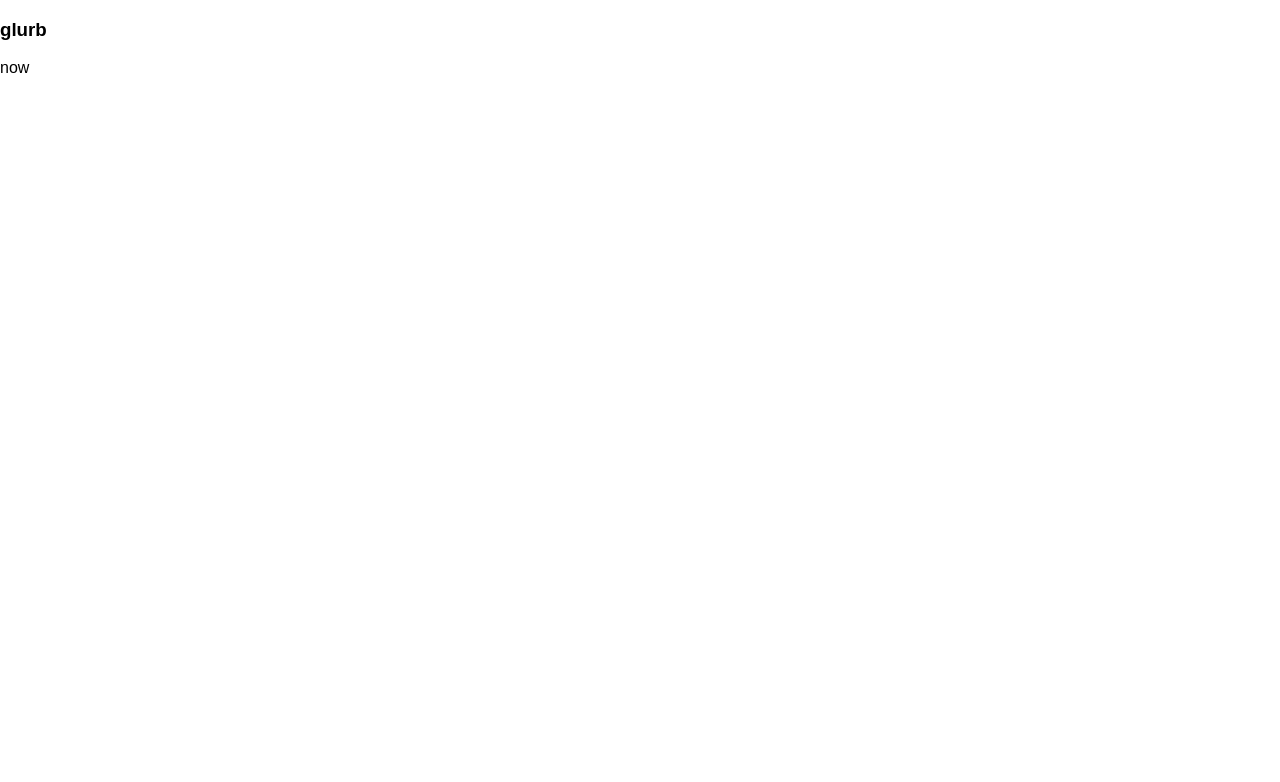
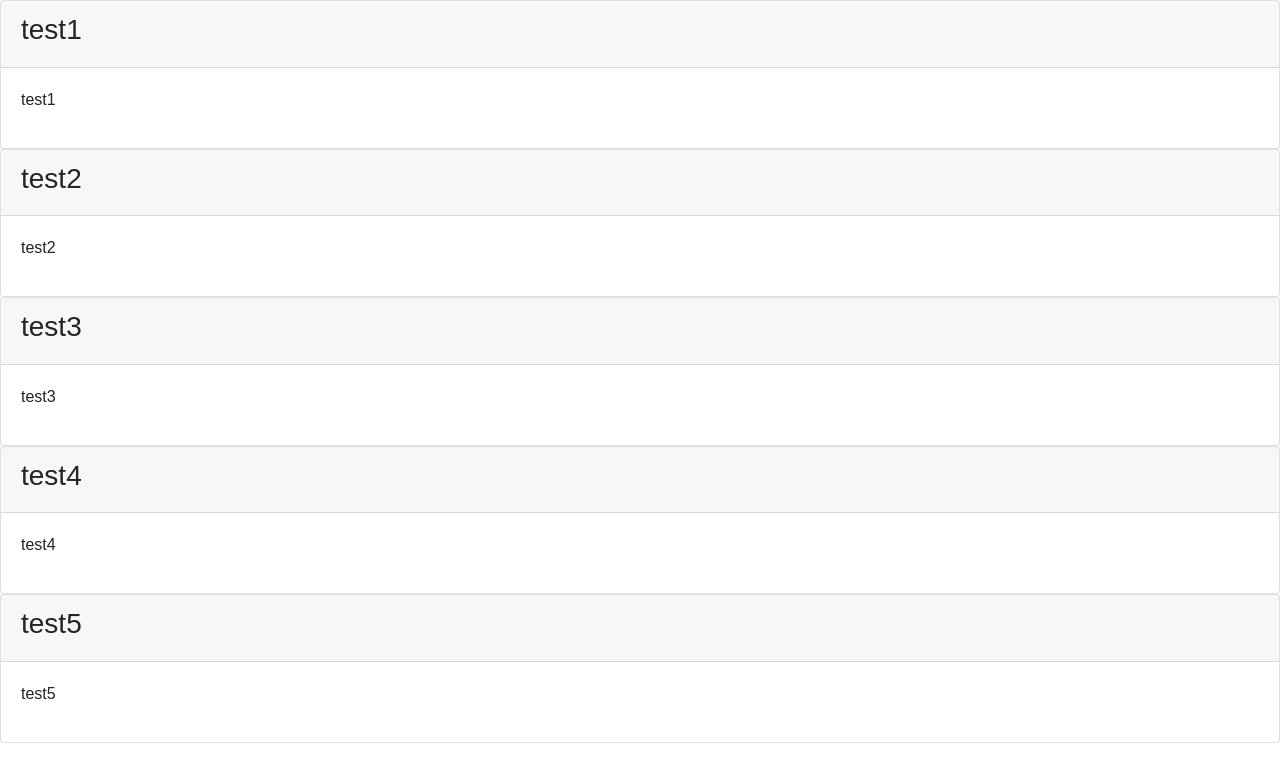
Before and after one commit to Mattmej/NYT-React-Search, a React (Create React App) app in the folder client/: page / in a window 1280 px wide. Shown: the top 782 px of the page. Built offline with nearby package versions, Linux system fonts and the light colour scheme.

Commit message:
Display multiple cards to page. This is to test the map method.

```diff
--- a/client/public/index.html
+++ b/client/public/index.html
@@ -19,6 +19,8 @@
       work correctly both with client-side routing and a non-root public URL.
       Learn how to configure a non-root public URL by running `npm run build`.
     -->
+
+    <link rel="stylesheet" href="https://stackpath.bootstrapcdn.com/bootstrap/4.1.3/css/bootstrap.min.css" integrity="sha384-MCw98/SFnGE8fJT3GXwEOngsV7Zt27NXFoaoApmYm81iuXoPkFOJwJ8ERdknLPMO" crossorigin="anonymous">
     <title>React App</title>
   </head>
   <body>
--- a/client/src/App.js
+++ b/client/src/App.js
@@ -5,8 +5,33 @@ import ArticleDisplay from "./components/ArticleDisplay";
 
 const testArray = [
     {
-        title: "glurb",
-        date: "now"
+        title: "test1",
+        summary: "test1",
+        date: "test1"
+    },
+
+    {
+        title: "test2",
+        summary: "test2",
+        date: "test2"
+    },
+
+    {
+        title: "test3",
+        summary: "test3",
+        date: "test3"
+    },
+
+    {
+        title: "test4",
+        summary: "test4",
+        date: "test4"
+    },
+
+    {
+        title: "test5",
+        summary: "test5",
+        date: "test5"
     }
 
 ]
@@ -29,14 +54,15 @@ const testArray = [
 
 class App extends Component {
 
-    selectObject = (array) => {
-        return array[0];
-    }
+    // selectObject = (array) => {
+    //     return array[0];
+    // }
 
     render() {
         return(
             <div>
-                <ArticleDisplay entry = {this.selectObject(testArray)}/>
+                {/* <ArticleDisplay entry = {this.selectObject(testArray)}/> */}
+                <ArticleDisplay array = {testArray}/>
             </div>
         )
     }
--- a/client/src/components/ArticleDisplay/Article.js
+++ b/client/src/components/ArticleDisplay/Article.js
@@ -5,11 +5,11 @@ const Article = (props) => (
 
             <div className="card">
                 <div className = "card-header">
-                    <h3>{props.entry.title}</h3>
+                    <h3>{props.title}</h3>
                 </div>
 
                 <div className = "card-body">
-                    <p>{props.entry.date}</p>
+                    <p>{props.summary}</p>
                 </div>
             </div>
 
--- a/client/src/components/ArticleDisplay/ArticleDisplay.js
+++ b/client/src/components/ArticleDisplay/ArticleDisplay.js
@@ -15,7 +15,10 @@ import Article from "./Article";
 
 const ArticleDisplay = (props) => (
     <div>
-        <Article entry = {props.entry}/>
+        {/* <Article entry = {props.entry}/> */}
+        {(props.array).map((article) => {
+            return <Article title={article.title} summary={article.summary} date={article.date}/>
+        })}
     </div>
 );
 
```
